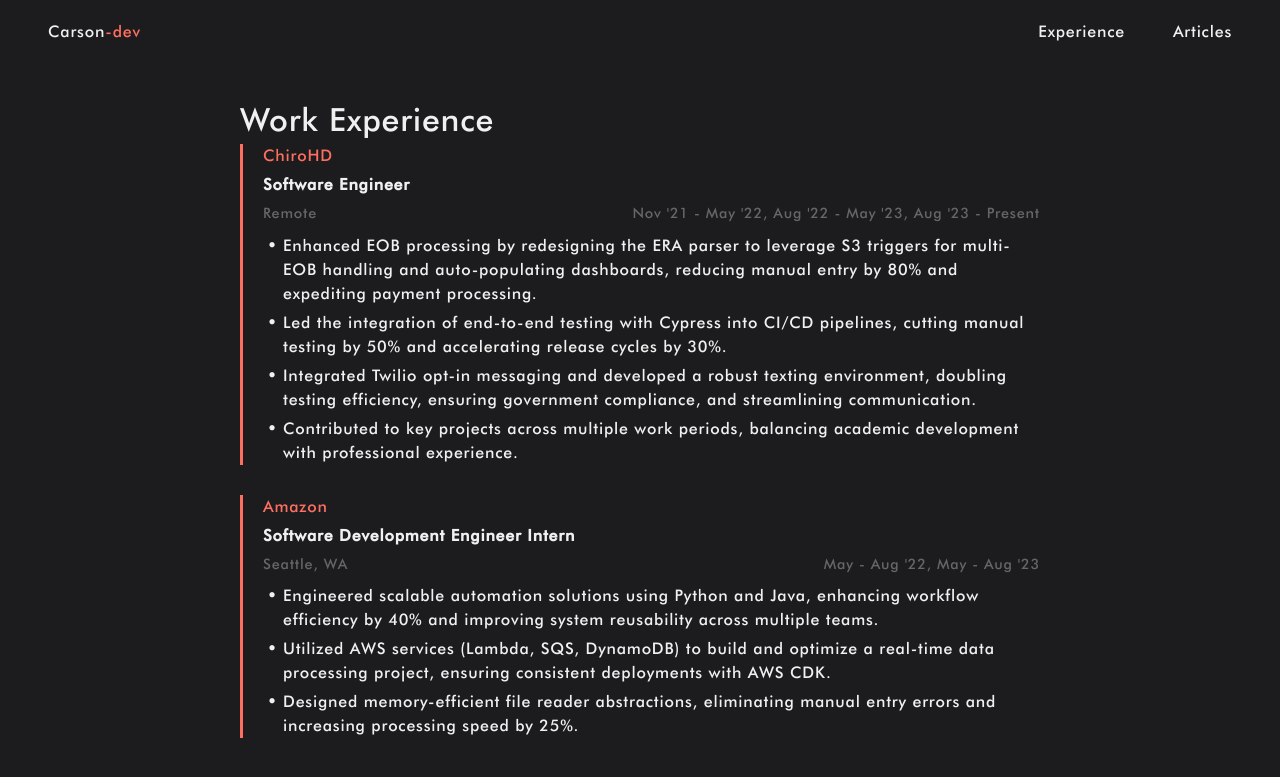
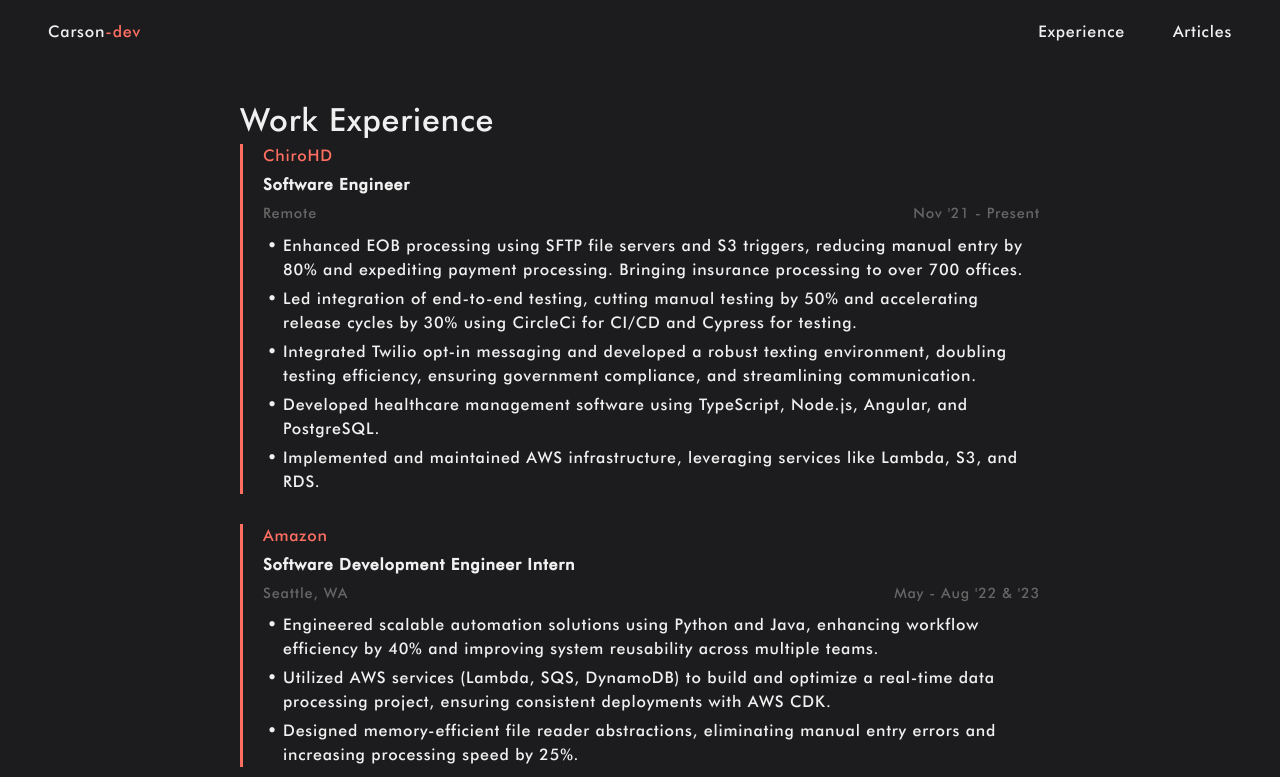
Before and after one commit to c-tollison/carson-dev, a React (Vite) app: page /experience in a window 1280 px wide. Shown: the top 777 px of the page. Built offline with nearby package versions, Linux system fonts and the light colour scheme.

Commit message:
experience revisions

```diff
--- a/src/routes/experience/experience.tsx
+++ b/src/routes/experience/experience.tsx
@@ -9,19 +9,20 @@
             companyOrProjectName: "ChiroHD",
             jobTitle: "Software Engineer",
             location: "Remote",
-            date: "Nov '21 - May '22, Aug '22 - May '23, Aug '23 - Present",
+            date: "Nov '21 - Present",
             details: [
-                "Enhanced EOB processing by redesigning the ERA parser to leverage S3 triggers for multi-EOB handling and auto-populating dashboards, reducing manual entry by 80% and expediting payment processing.",
-                "Led the integration of end-to-end testing with Cypress into CI/CD pipelines, cutting manual testing by 50% and accelerating release cycles by 30%.",
+                "Enhanced EOB processing using SFTP file servers and S3 triggers, reducing manual entry by 80% and expediting payment processing. Bringing insurance processing to over 700 offices.",
+                "Led integration of end-to-end testing, cutting manual testing by 50% and accelerating release cycles by 30% using CircleCi for CI/CD and Cypress for testing.",
                 "Integrated Twilio opt-in messaging and developed a robust texting environment, doubling testing efficiency, ensuring government compliance, and streamlining communication.",
-                "Contributed to key projects across multiple work periods, balancing academic development with professional experience.",
+                "Developed healthcare management software using TypeScript, Node.js, Angular, and PostgreSQL.",
+                "Implemented and maintained AWS infrastructure, leveraging services like Lambda, S3, and RDS.",
             ],
         },
         {
             companyOrProjectName: "Amazon",
             jobTitle: "Software Development Engineer Intern",
             location: "Seattle, WA",
-            date: "May - Aug '22, May - Aug '23",
+            date: "May - Aug '22 & '23",
             details: [
                 "Engineered scalable automation solutions using Python and Java, enhancing workflow efficiency by 40% and improving system reusability across multiple teams.",
                 "Utilized AWS services (Lambda, SQS, DynamoDB) to build and optimize a real-time data processing project, ensuring consistent deployments with AWS CDK.",
@@ -40,7 +41,7 @@
             details: [
                 "Led front-end development and Scrum processes for a 5-person team, designing the UI with Figma.",
                 "Developed a web app for creating contracting bid templates using React and Python/Flask, streamlining bid creation by 40%.",
-                "Deployed front-end on AWS Elastic Beanstalk and back-end serverless via Lambda and Zappa, with secure login through AWS Cognito",
+                "Deployed front-end on AWS Elastic Beanstalk and back-end serverless via Lambda and Zappa, with secure login through AWS Cognito.",
             ],
         },
     ];
```
